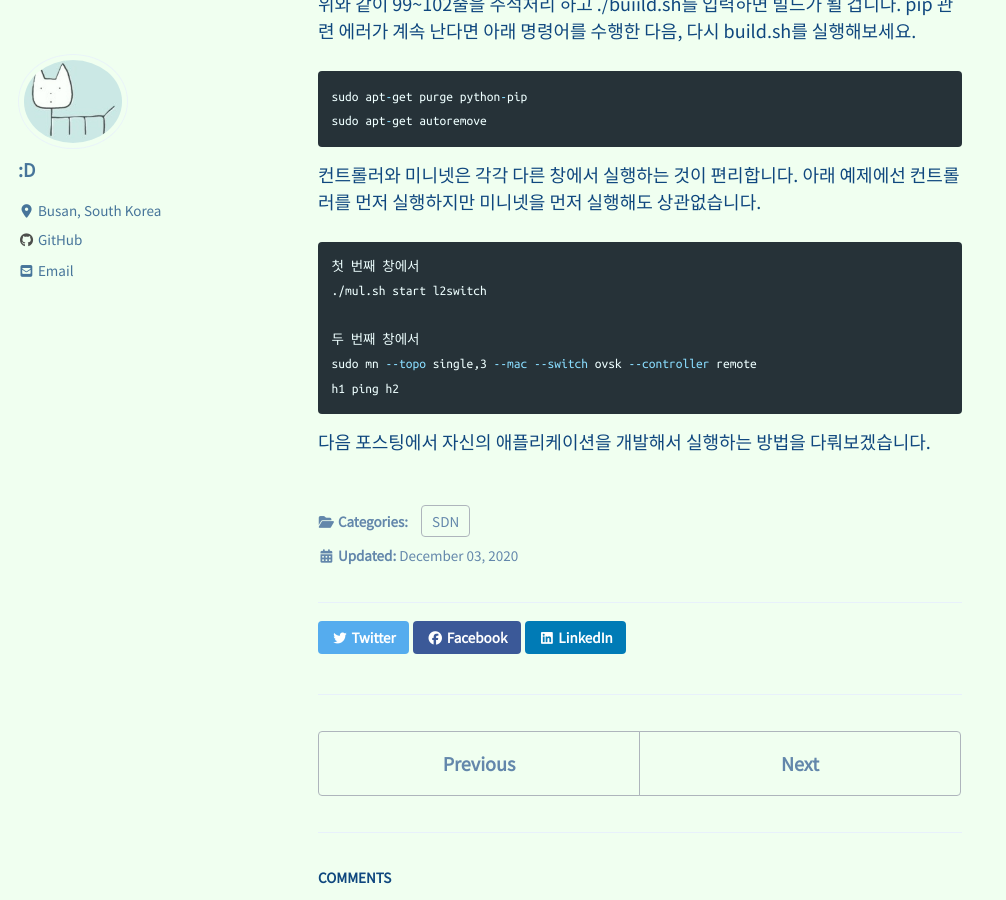
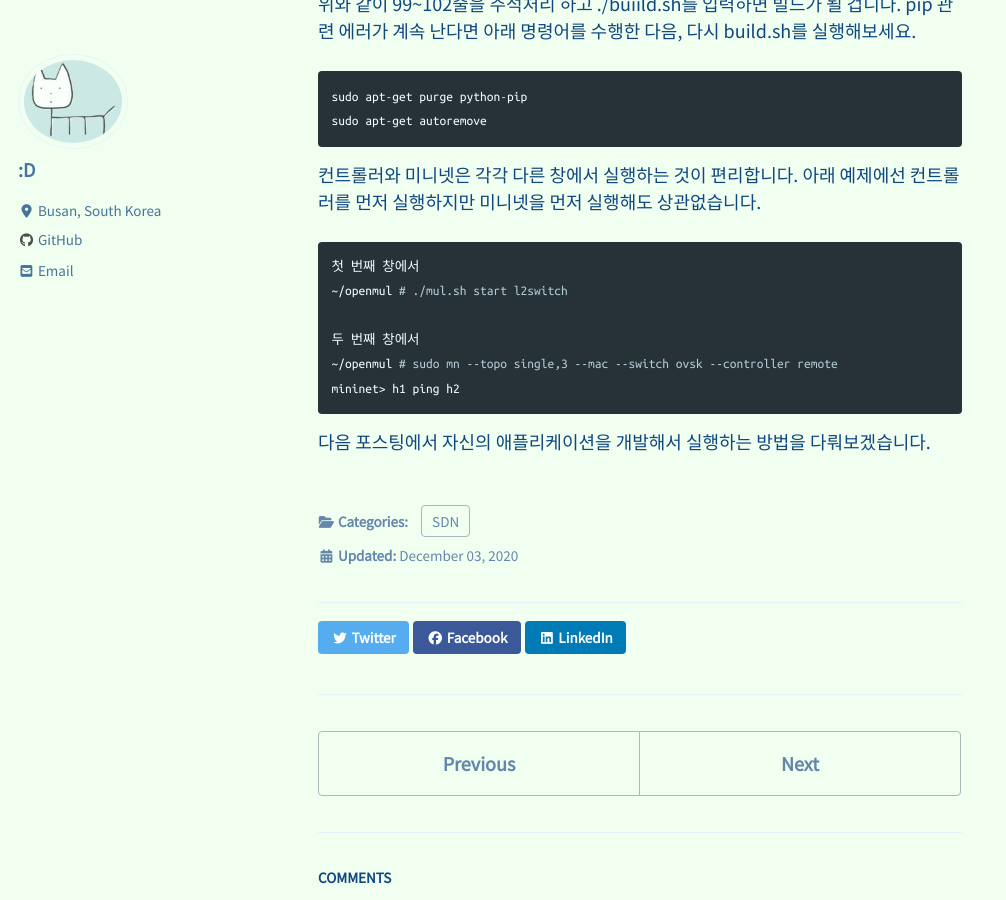
Before and after one commit to sakusi4/sakusi4.github.io, a Jekyll site: the page built from _posts/2020-12-04-OpenMUL-0.md, in a window 1280 px wide and 900 px high, scrolled down 640 px. Shown: the whole window, without its empty margins (0-1006 px from the left). Built offline with Jekyll 4.4.1, drawn with Linux system fonts in a browser that asks for light colours; cached includes are drawn as plain includes; nearby versions of some CDN libraries; comment, search, counter and statistics services are not loaded.

Commit message:
no message

```diff
--- a/_posts/2020-12-04-OpenMUL-0.md
+++ b/_posts/2020-12-04-OpenMUL-0.md
@@ -38,11 +38,11 @@ sudo apt-get autoremove
 
 {% highlight bash %}
 첫 번째 창에서
-./mul.sh start l2switch
+~/openmul # ./mul.sh start l2switch
 
 두 번째 창에서
-sudo mn --topo single,3 --mac --switch ovsk --controller remote
-h1 ping h2
+~/openmul # sudo mn --topo single,3 --mac --switch ovsk --controller remote
+mininet> h1 ping h2
 {% endhighlight %}
 
 다음 포스팅에서 자신의 애플리케이션을 개발해서 실행하는 방법을 다뤄보겠습니다.
```
Also changed, not shown: _posts/2020-12-04-OpenMUL-1.md (+1 -1 lines).
